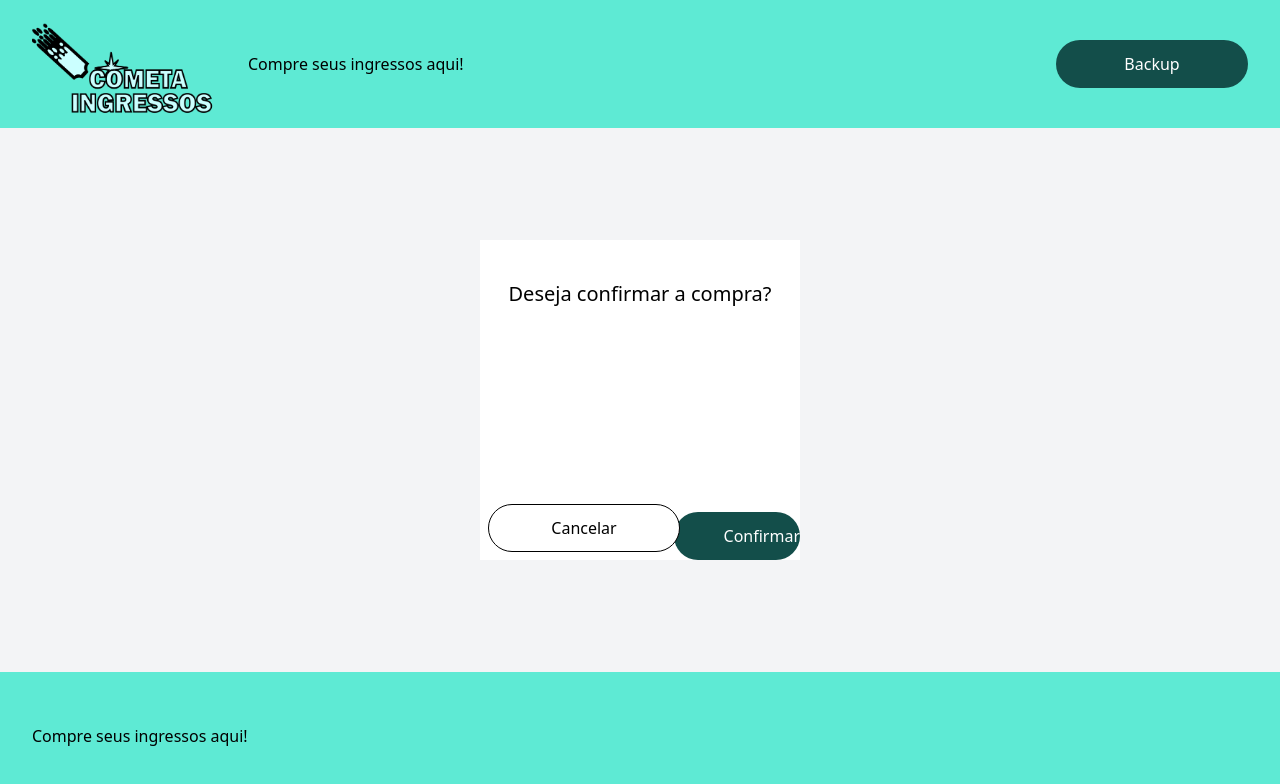
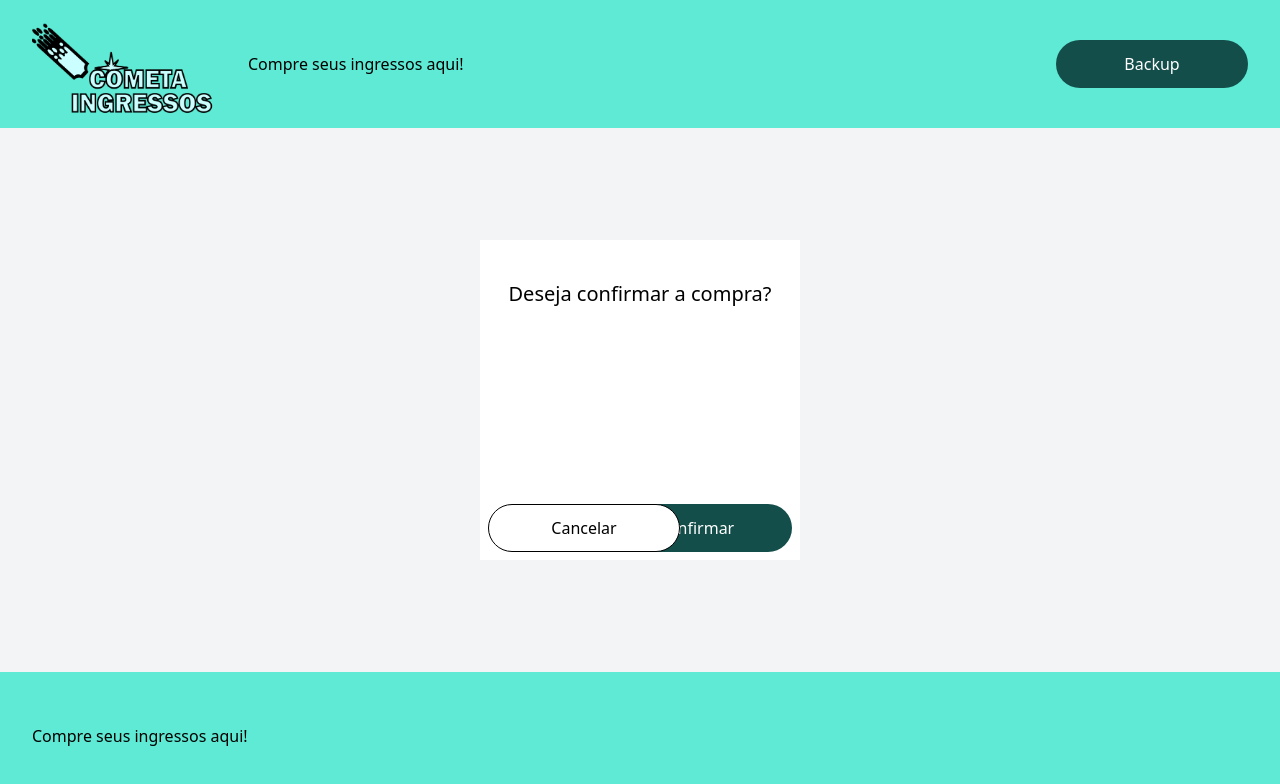
Before and after one commit to Yamazaki-Khaio/Cometa-Ingresso, a Next.js app in the folder ingressoscometa/: page /finalizar_compra in a window 1280 px wide. Shown: the top 784 px of the page. Built offline with nearby package versions, Linux system fonts and the light colour scheme.

Commit message:
Modal genérico feito

```diff
--- a/ingressoscometa/src/components/Carrinho/BotaoFinalizarCompra.tsx
+++ b/ingressoscometa/src/components/Carrinho/BotaoFinalizarCompra.tsx
@@ -1,10 +1,14 @@
 import Link from "next/link";
+import { useState } from "react";
+import Modal from "../Modal";
 
 export default function BotaoFinalizarCompra(){
+    const [isModalVisible, setIsModalVisible] = useState(false);
     return(
-        <Link href={"finalizar_compra"}>
+
         <div>
-            <input type="submit" value="Finalizar Compra" className={`
+            <input onClick={() => setIsModalVisible(true)}
+                    type="submit" value="Finalizar Compra" className={`
                      w-48 h-12  // diminuindo o comprimento do botão
                      bg-teal-900
                      text-white
@@ -14,7 +18,8 @@ export default function BotaoFinalizarCompra(){
                      hover:bg-teal-800  // adicionando uma cor de fundo quando o botão é hoverado
                      active:bg-teal-700  // adicionando uma cor de fundo quando o botão é clicado
                 `} />
+                {isModalVisible ? (<Modal mensagem="Deseja confirmar a compra?" onClose={() => setIsModalVisible(false)}></Modal>) : null}
         </div>
-        </Link>
+
     )
 }
--- a/ingressoscometa/src/components/Carrinho/TelaCarrinho.tsx
+++ b/ingressoscometa/src/components/Carrinho/TelaCarrinho.tsx
@@ -1,5 +1,6 @@
-import React from "react";
+import React, { useState } from "react";
 import BotaoFinalizarCompra from "./BotaoFinalizarCompra";
+import Modal from "../Modal";
 
 interface Item {
     id: number;
@@ -12,6 +13,7 @@ interface CartProps {
 
 
 export default function TelaCarrinho({cartItems}: CartProps) {
+
     return (
         <div>
             <h2 className="text-2xl font-bold">Carrinho de Compras </h2>
--- a/ingressoscometa/src/components/EsqueceuERedefinirSenha/BotaoCancelar.tsx
+++ b/ingressoscometa/src/components/EsqueceuERedefinirSenha/BotaoCancelar.tsx
@@ -1,7 +1,12 @@
 import React from 'react';
 import Link from "next/link"
 
-export default function BotaoCancelar(props: {href: string}) {
+interface BotaoCancelarProps {
+  href: string;
+  onClick?: () => void;
+}
+
+export default function BotaoCancelar(props: BotaoCancelarProps) {
   return (
     <div className="p-2">
       <Link href={props.href}>
@@ -17,6 +22,7 @@ export default function BotaoCancelar(props: {href: string}) {
             transition-all duration-300
             hover:bg-gray-200
           `}
+          onClick={props.onClick}
         />
       </Link>
     </div>
--- a/ingressoscometa/src/components/FinalizarCompra/BotaoConfirmarCompra.tsx
+++ b/ingressoscometa/src/components/FinalizarCompra/BotaoConfirmarCompra.tsx
@@ -1,14 +1,15 @@
-import Link from "next/link";
+import React from 'react';
+import Link from "next/link"
 
-export default function BotaoConfirmarCompra(){
-
-    return(
-        <Link href={"/qrcode"}>
-        <div>
-            <input type="submit" value="            Confirmar" className={`
-
-                    flex flex-col items-center justify-center
-                     w-25 h-12  // diminuindo o comprimento do botão
+export default function BotaoCancelar(props: {href: string}) {
+    return (
+      <div className="p-2">
+         <Link href={props.href}>
+        <input
+          type="submit"
+          value="Confirmar"
+          className={`
+          w-48 h-12  // diminuindo o comprimento do botão
           bg-teal-900
           text-white
           text-24
@@ -16,10 +17,9 @@ export default function BotaoConfirmarCompra(){
           transition-all duration-300  // adicionando um efeito de transição
           hover:bg-teal-800  // adicionando uma cor de fundo quando o botão é hoverado
           active:bg-teal-700  // adicionando uma cor de fundo quando o botão é clicado
-                `} />
-
+          `}
+        />
+        </Link>
       </div>
-       </Link>
-    )
-
+    );
   }
--- /dev/null
+++ b/ingressoscometa/src/components/Modal.tsx
@@ -0,0 +1,24 @@
+import React from "react";
+import BotaoCancelar from "./EsqueceuERedefinirSenha/BotaoCancelar";
+import BotaoConfirmarCompra from "./FinalizarCompra/BotaoConfirmarCompra";
+
+interface ModalProps {
+  mensagem: string;
+  onClose: () => void;
+}
+
+const Modal: React.FC<ModalProps> = ({ mensagem, onClose }) => {
+  return (
+    <div className="fixed inset-0 flex items-center justify-center bg-opacity-75 bg-gray-900">
+      <div className="bg-white rounded-lg w-570 h-254 p-4">
+        <p className="text-lg font-bold text-center">{mensagem}</p>
+        <div className="flex p-4">
+          <BotaoCancelar href="carrinho" onClick={onClose} />
+          <BotaoConfirmarCompra href="qrcode" />
+        </div>
+      </div>
+    </div>
+  );
+};
+
+export default Modal;
```
Lines whose indentation alone changed are shown as unchanged.
